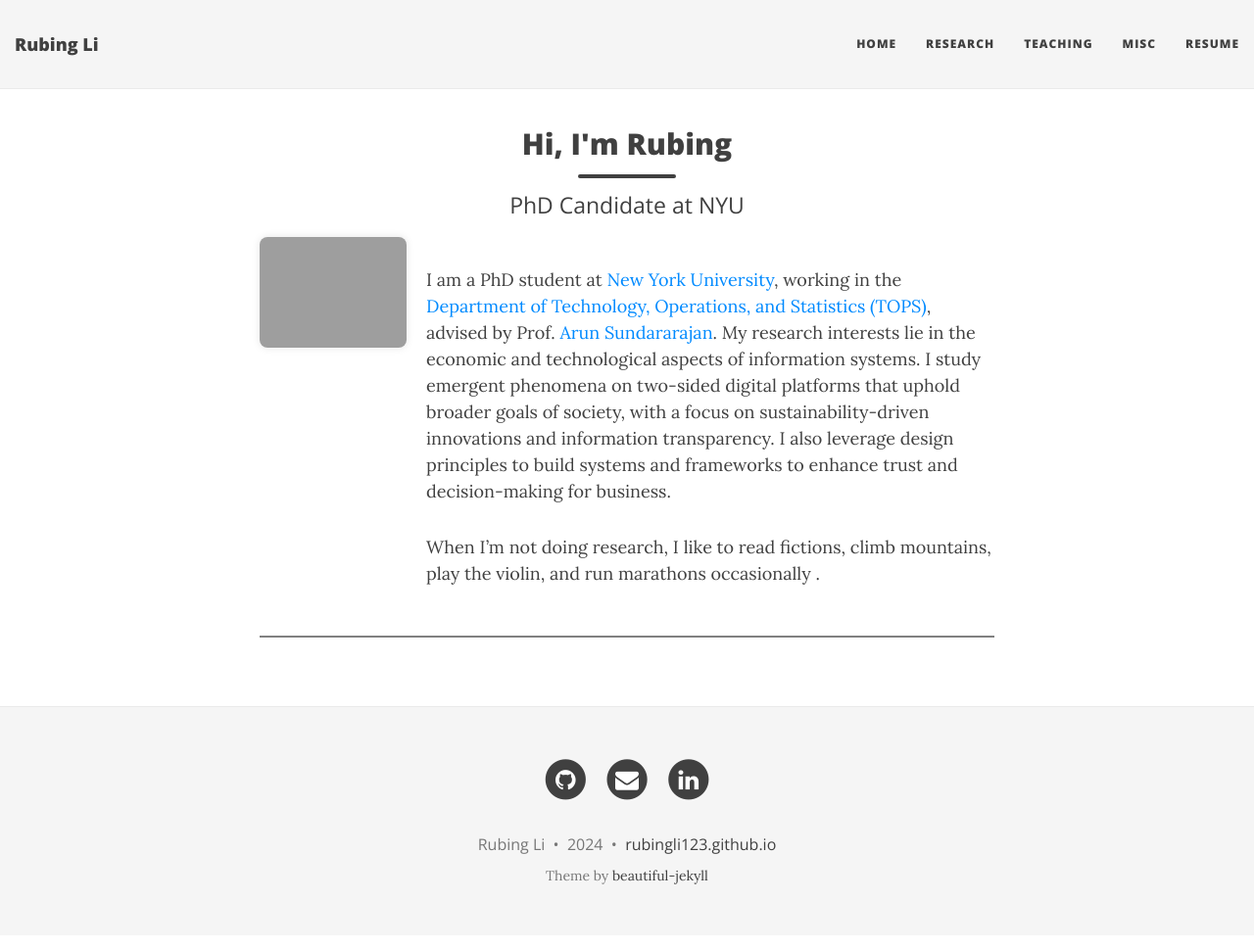
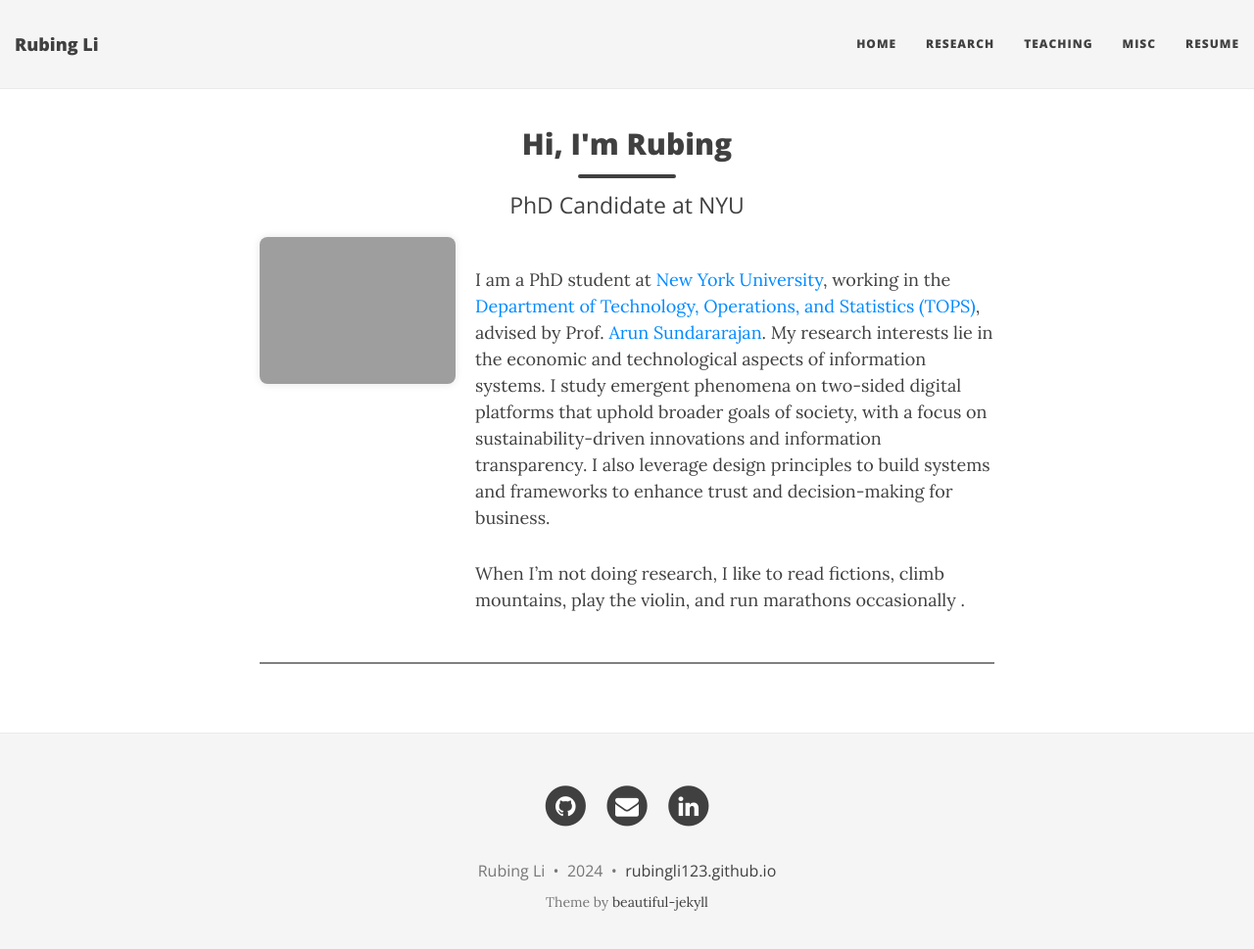
Before and after one commit to RubingLi123/rubingli123.github.io, a Jekyll site: the page built from index.html, in a window 1280 px wide and 982 px high. Shown: the top 969 px of the window at 98% size. Built offline with Jekyll 4.4.1, drawn with Linux system fonts in a browser that asks for light colours; nearby versions of some CDN libraries; the list of posts is cut into pages by our own code.

Commit message:
Update index.html

```diff
--- a/index.html
+++ b/index.html
@@ -11,12 +11,12 @@
     display: flex;
     align-items: flex-start;
     gap: 20px;
-    margin-bottom: 20px;
+    margin-bottom: 10px;
 }
 
 /* Profile photo styling */
 .profile-photo {
-    max-width: 150px; /* Adjust as needed */
+    max-width: 200px; /* Adjust as needed */
     border-radius: 8px;
     box-shadow: 0 0 8px rgba(0, 0, 0, 0.1);
 }
```
